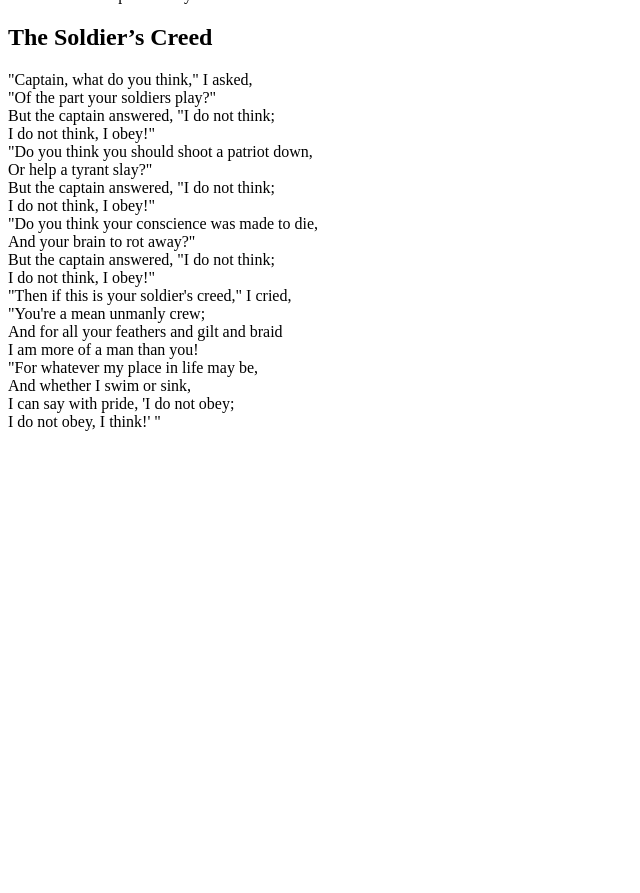
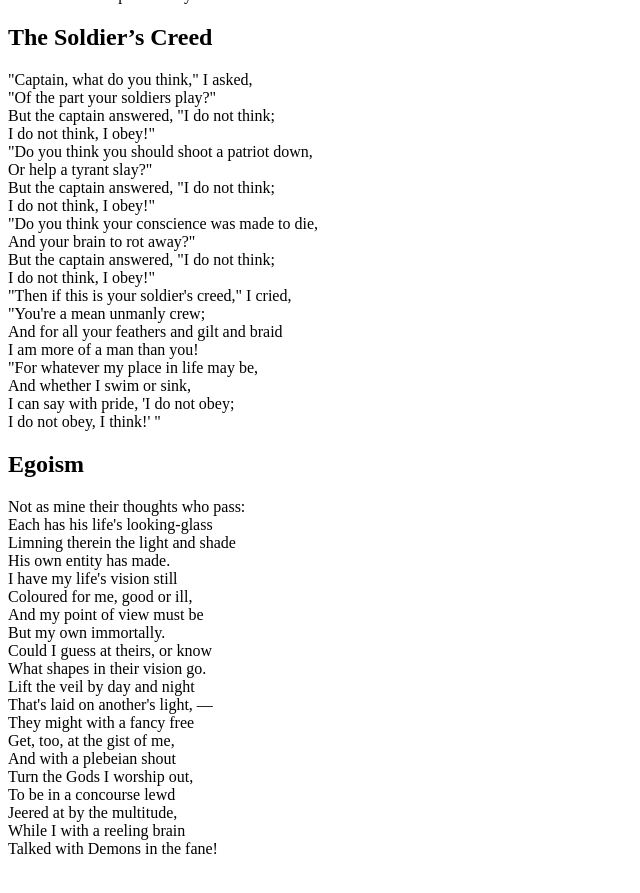
Before and after one commit to derykmakgill/website, a Jekyll site: the page built from poems.md, in a window 1280 px wide and 900 px high, scrolled down 11877 px. Shown: the top 893 px of the window, without its empty margins (0-640 px from the left). Built offline with Jekyll 4.4.1, drawn with Linux system fonts in a browser that asks for light colours; before the commit the page ends 12350 px from its top, so only the background shows below that.

Commit message:
Update poems.md

```diff
--- a/poems.md
+++ b/poems.md
@@ -711,3 +711,28 @@ And whether I swim or sink,
 I can say with pride, 'I do not obey;
 I do not obey, I think!' "
 </pre>
+
+## Egoism
+
+<pre style="font-family: serif;">
+Not as mine their thoughts who pass:
+Each has his life's looking-glass
+Limning therein the light and shade
+His own entity has made.
+I have my life's vision still
+Coloured for me, good or ill,
+And my point of view must be
+But my own immortally.
+Could I guess at theirs, or know
+What shapes in their vision go.
+Lift the veil by day and night
+That's laid on another's light, —
+They might with a fancy free
+Get, too, at the gist of me,
+And with a plebeian shout
+Turn the Gods I worship out,
+To be in a concourse lewd
+Jeered at by the multitude,
+While I with a reeling brain
+Talked with Demons in the fane!
+</pre>
```
